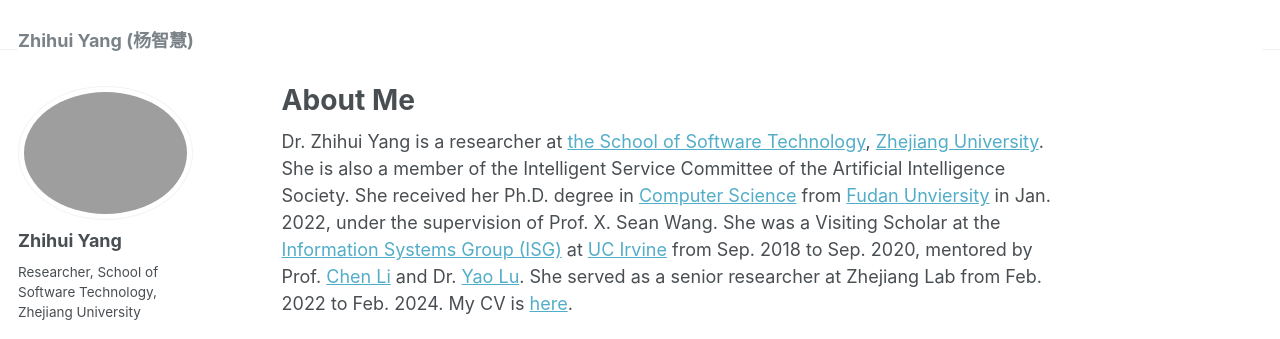
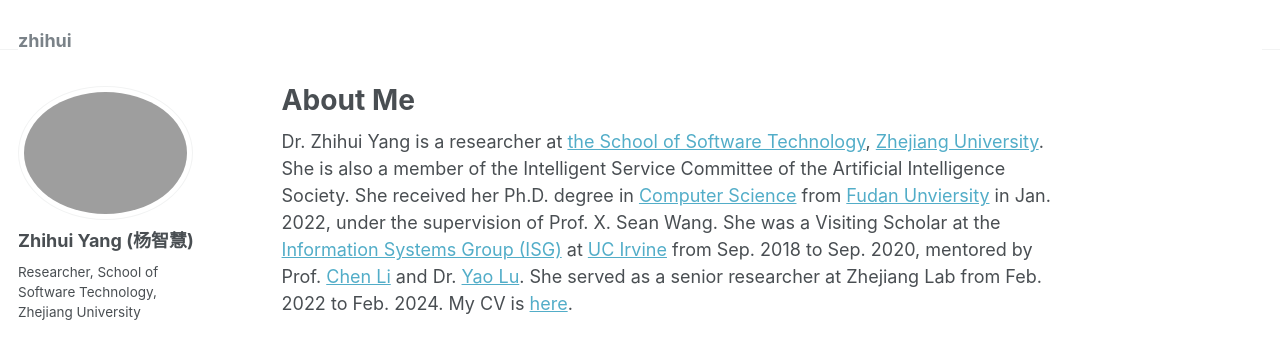
Before and after one commit to zhyangcs/zhihui, a Jekyll site: the page built from _pages/about.md, in a window 1280 px wide. Shown: the top 339 px of the page. Built offline with Jekyll 4.4.1, drawn with Linux system fonts in a browser that asks for light colours.

Commit message:
Update _config.yml 1

```diff
--- a/_config.yml
+++ b/_config.yml
@@ -8,8 +8,8 @@
 
 # Basic Site Settings
 locale                   : "en-US"
-title                    : "Zhihui Yang (杨智慧)"
-title_separator          : "-"
+#title                    : "Zhihui Yang (杨智慧)"
+#title_separator          : "-"
 name                     : &name "Zhihui Yang"
 description              : &description "personal description"
 url                      : https://zhyangcs.github.io/zhihui # the base hostname & protocol for your site e.g. "https://mmistakes.github.io"
@@ -22,7 +22,7 @@ repository               : "https://zhyangcs.github.io/zhihui"
 author:
   # Biographic information
   avatar           : "profile.png"
-  name             : "Zhihui Yang"
+  name             : "Zhihui Yang (杨智慧)"
   pronouns         : # example: "she/her"
   bio              : "Researcher, School of Software Technology, Zhejiang University"
   location         : "Hangzhou, China"
```
